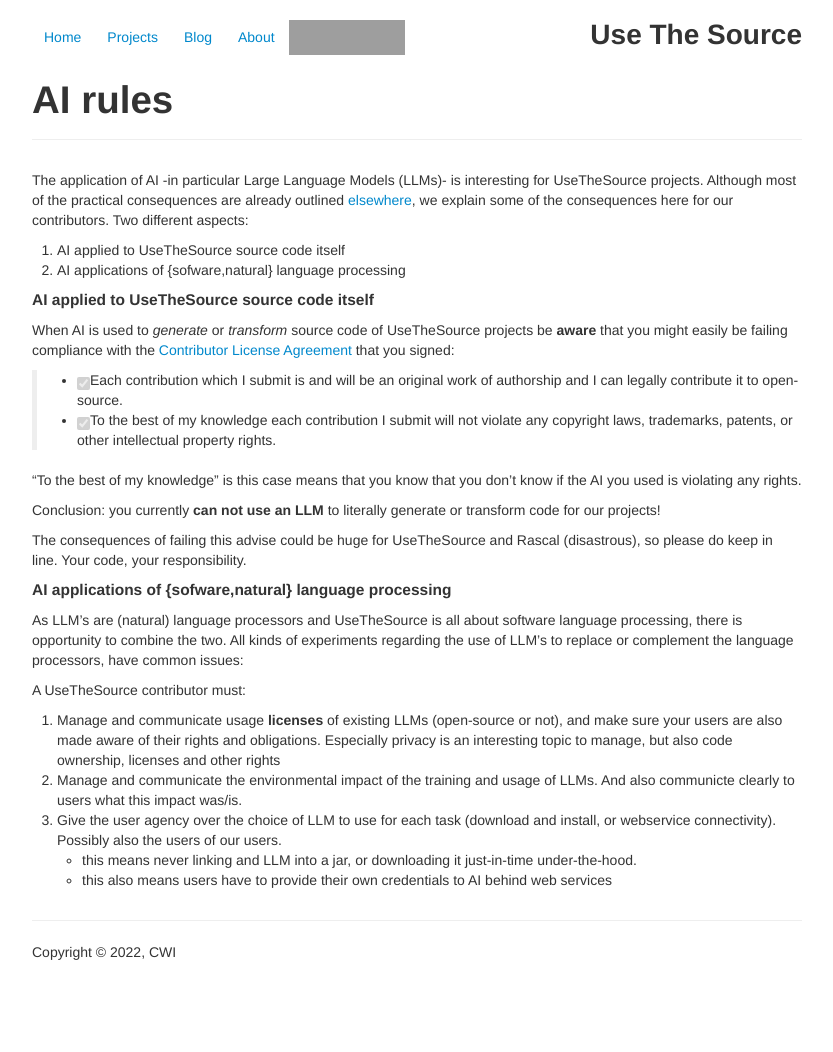
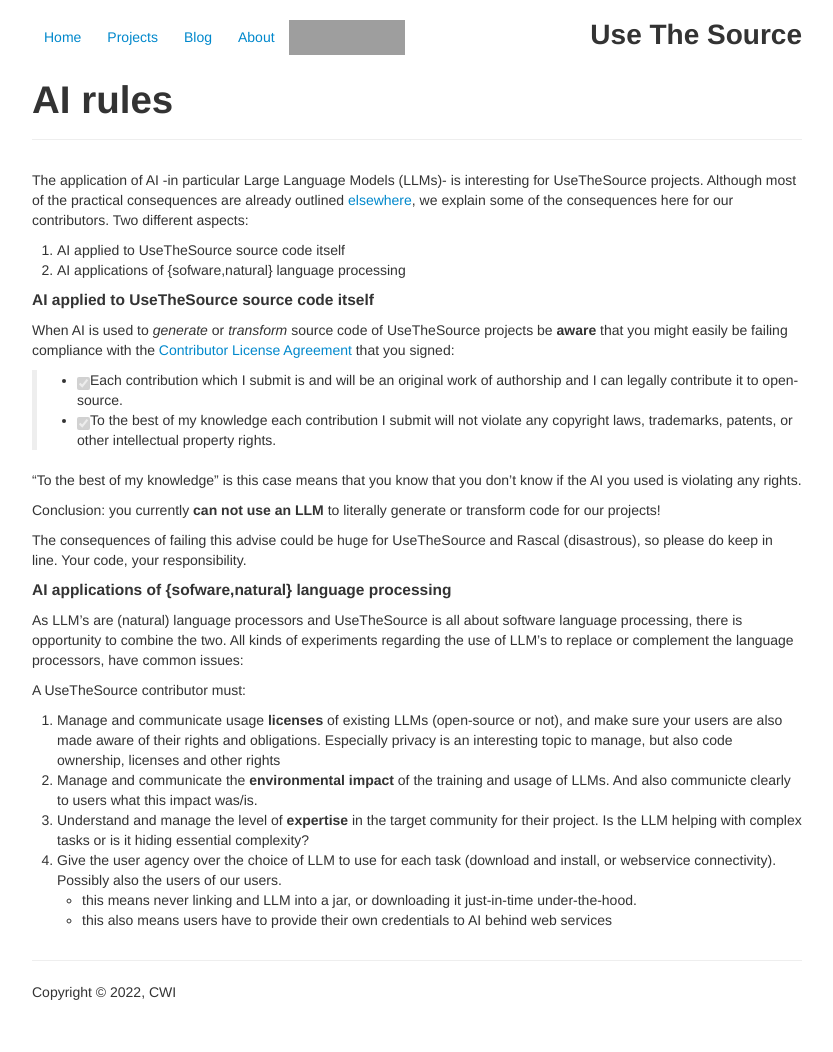
Before and after one commit to usethesource/usethesource.github.io, a Jekyll site: the page built from about/ai.md, in a window 1280 px wide. Shown: the whole page, without its empty margins (223-1056 px from the left). Built offline with Jekyll 4.4.1, drawn with Linux system fonts in a browser that asks for light colours; our own code applies the rules of GitHub Pages for plain Markdown files; before the commit the page ends 1012 px from its top, so only the background shows below that; grey boxes are pictures that could not be loaded.

Commit message:
Update AI usage guidelines in about/ai.md
Added a point about managing expertise levels in LLM usage.

```diff
--- a/about/ai.md
+++ b/about/ai.md
@@ -30,7 +30,8 @@
 
 A UseTheSource contributor must:
 1. Manage and communicate usage **licenses** of existing LLMs (open-source or not), and make sure your users are also made aware of their rights and obligations. Especially privacy is an interesting topic to manage, but also code ownership, licenses and other rights
-2. Manage and communicate the environmental impact of the training and usage of LLMs. And also communicte clearly to users what this impact was/is.
-3. Give the user agency over the choice of LLM to use for each task (download and install, or webservice connectivity). Possibly also the users of our users.
+2. Manage and communicate the **environmental impact** of the training and usage of LLMs. And also communicte clearly to users what this impact was/is.
+3. Understand and manage the level of **expertise** in the target community for their project. Is the LLM helping with complex tasks or is it hiding essential complexity?
+4. Give the user agency over the choice of LLM to use for each task (download and install, or webservice connectivity). Possibly also the users of our users.
    * this means never linking and LLM into a jar, or downloading it just-in-time under-the-hood.
    * this also means users have to provide their own credentials to AI behind web services
```
